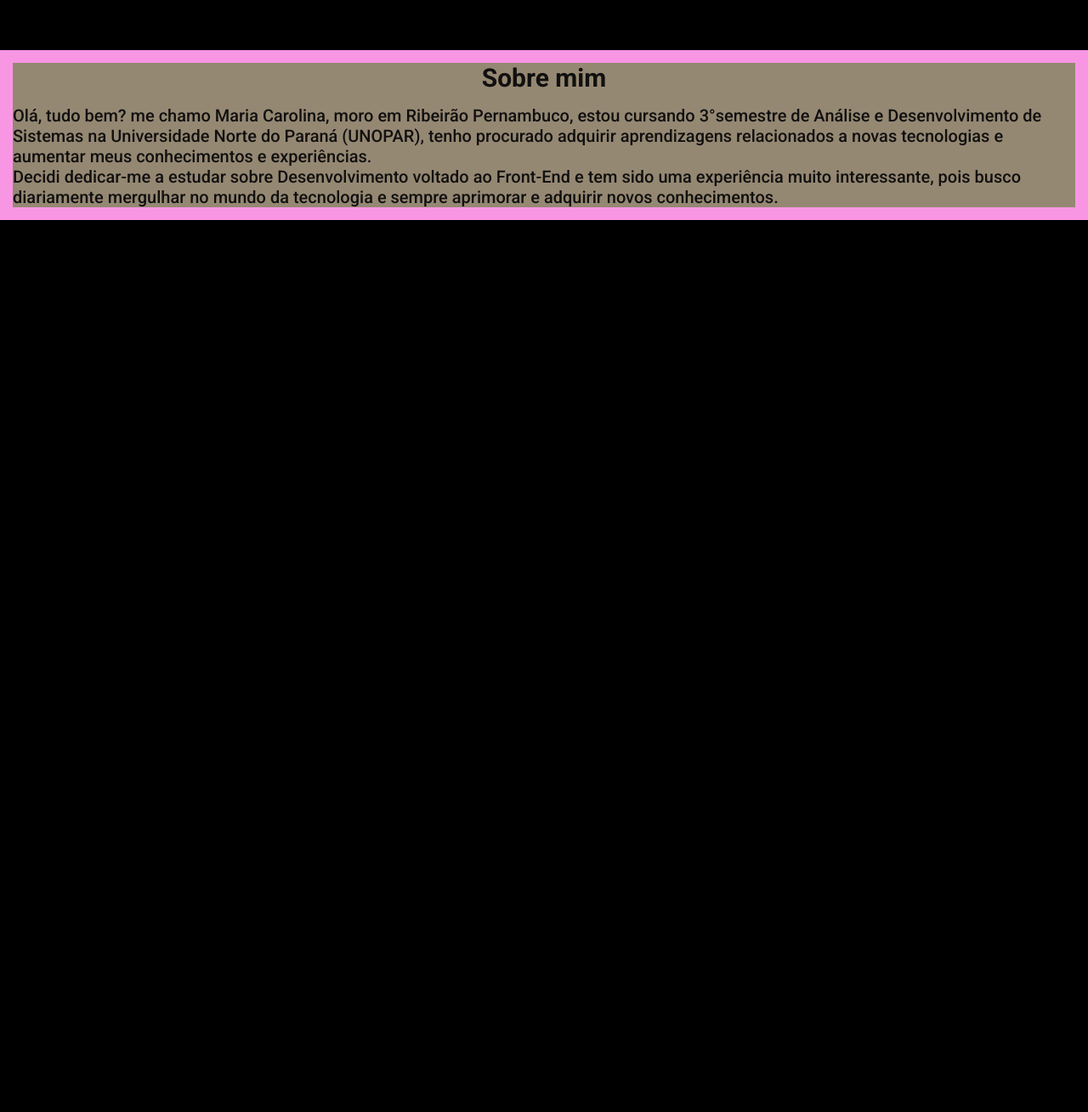
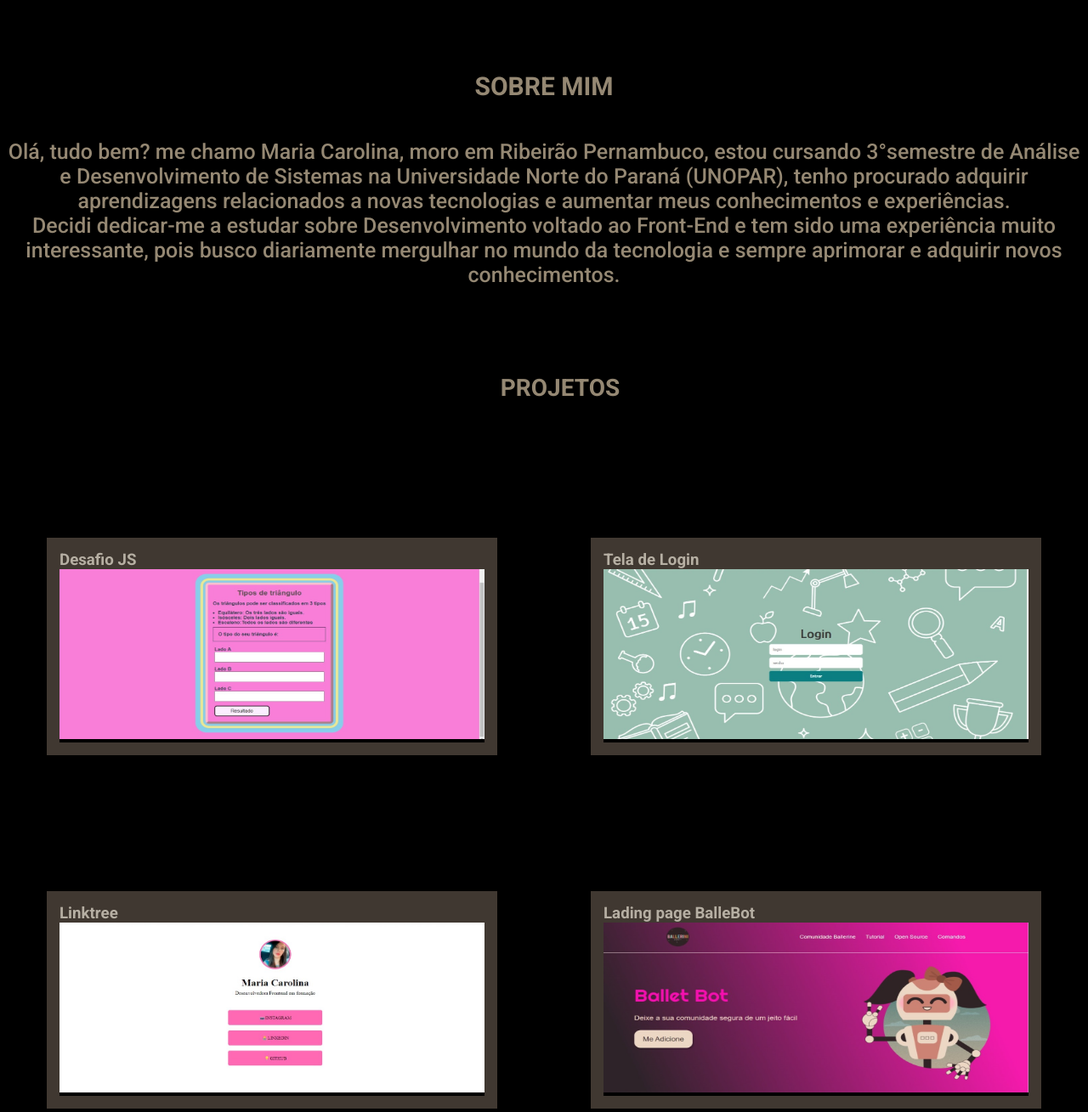
Before and after one commit to mariaccarolina/Portif-lio, a plain HTML site: page index.html in a window 1280 px wide. Shown: the part 640-1949 px from the top of the page at 85% size. Before the commit the page ends 899 px from the top, so only its background shows below. Drawn offline with Linux system fonts and the light colour scheme.

Commit message:
portifóli/projetos

```diff
--- a/index.html
+++ b/index.html
@@ -8,17 +8,19 @@
     <title>Meu portifólio pessoal</title>
 </head>
 <body>
+    <!-----Itens de navegação------->
     <header id="box-inicio" class="header-container">
         <nav class="cabeçalho">
             <ul class="cabeçalho-header">
                 <li class="menu"><a class="link-menu" href="#box-sobre">Sobre</li></a>
-                <li class="menu"><a class="link-menu" href="#box-projetos">Projetos</li></a>
+                <li class="menu"><a class="link-menu" href="#project">Projetos</li></a>
                 <li class="menu"><a class="link-menu" href="#box-habilidades">Habilidades</li></a>
                 <li class="menu"><a class="link-menu" href="#box-contato">Contatos</li></a>
             </ul>
         </nav>
     </header>
     <main>
+        <!-------Sobre Mim------->
         <div  class="container-sobre">
         <div class="container1">
             <h1>Olá, eu sou Maria Carolina</h1>
@@ -32,12 +34,68 @@
     </div>
     </div>
     <section id="box-sobre" class="about-me">
-        <h2>Sobre mim</h2>
+        <h2 class="sobre">SOBRE MIM</h2>
         <div class="container-sobre">
         <p class="about">Olá, tudo bem? me chamo Maria Carolina, moro em Ribeirão Pernambuco, estou cursando 3°semestre de Análise e Desenvolvimento de Sistemas na Universidade Norte do Paraná (UNOPAR), tenho procurado adquirir aprendizagens relacionados a novas tecnologias e aumentar meus conhecimentos e experiências.
             <br> Decidi dedicar-me a estudar sobre Desenvolvimento voltado ao Front-End e tem sido uma experiência muito interessante, pois busco diariamente mergulhar no mundo da tecnologia e sempre aprimorar e adquirir novos conhecimentos.</p>
         </div>
     </section>
+    <!-------Meus Projetos------->
+    <h2 id="project" class="section-projetos">PROJETOS</h2>
+    <div class="box-projetos">
+        <div class="box">
+            <div class="">
+                <h3 class="descricao">Desafio JS</h3>
+                <a href="https://mariaccarolina.github.io/TESTE-C3C-JS/index.html"><img src="./img/desafio.jpg.jpeg" height="200" width="500" alt="Imagem do projeto em HTML, CSS e JavaScript"> </a>
+            </div>
+        </div>
+
+        <div class="box">
+            <div>
+                <h3 class="descricao">Tela de Login </h3>
+                <a href="https://russo97.github.io/Tela-de-login/"> <img src="./img/login.jpg.jpeg" height="200" width="500" alt="Imagem da tela de login "> </a>
+            </div>
+        </div>
+</div>
+<section>
+    <div class="box-projetos">
+        <div class="box">
+            <div class="">
+                <h3 class="descricao">Linktree</h3>
+                <a href="https://mariaccarolina.github.io/Linktree/"><img src="./img/link.jpg" height="200" width="500" alt="Imagem do projeto em HTML, CSS e JavaScript"> </a>
+            </div>
+        </div>
+
+        <div class="box">
+            <div>
+                <h3 class="descricao">Lading page BalleBot</h3>
+                <a href="https://mariaccarolina.github.io/Landingpage-BalleBot/"> <img src="./img/ballebot.jpg" height="200" width="500" alt="Imagem da tela de login "> </a>
+            </div>
+        </div>
+</section>
+<section>
+    <div class="box-projetos">
+        <div class="box">
+            <div class="">
+                <h3 class="descricao">Desafio Codelândia- Spideman</h3>
+                <a href="https://mariaccarolina.github.io/spideman/"><img src="./img/spiderman.jpg" height="200" width="500" alt="Imagem do projeto em HTML, CSS e JavaScript"> </a>
+            </div>
+        </div>
+        <div class="box">
+            <div>
+                <h3 class="descricao">Lading page Digimon</h3>
+                <a href="https://mariaccarolina.github.io/Marketing-Criativo/"> <img src="./img/digimon.jpg" height="200" width="500" alt="Imagem da tela de login "> </a>
+            </div>
+        </div>
+</section>
+<!-------Habilidades--------->
+<section>
+    <h2>Habilidades</h2>
+    <img src="" alt="">
+    <img src="" alt="">
+    <img src="" alt="">
+    <img src="" alt="">
+</section>
     </main>
     <footer></footer>
 </body>
--- a/style.css
+++ b/style.css
@@ -68,7 +68,7 @@ button {
   text-transform: uppercase;
   letter-spacing: 2.5px;
   font-weight: bold;
-  color: #403831;
+  color: #181614;
   background-color: #f996e4;
   border: none;
   border-radius: 45px;
@@ -87,19 +87,57 @@ button:hover {
 button:active {
   transform: translateY(-1px);
 }
+.tema {
+  color: rgb(149, 136, 115);
+}
 .about-me {
   color: rgb(149, 136, 115);
 }
 .about-me {
-  background-color: rgb(149, 136, 115);
-  color: #11100f;
-  border: 15px solid #f996e4;
+  color: rgb(149, 136, 115);
   margin-top: 15vh;
   font-size: 20px;
   display: flex;
   flex-direction: column;
   align-items: center;
 }
+.sobre {
+  padding: 25px;
+}
 .about {
-  margin-top: 15px;
+  margin-top: 20px;
+  text-align: center;
+  font-size: 25px;
 }
+.section-projetos {
+  display: flex;
+  font-size: 28px;
+  margin-top: 8%;
+
+  margin-left: 46%;
+  align-items: center;
+  color: rgb(149, 136, 115);
+}
+.box-projetos {
+  display: flex;
+  justify-content: space-around;
+  color: #403831;
+  margin-top: 20vh;
+}
+.box {
+  border: 15px solid #403831;
+  display: flex;
+}
+.tema {
+  color: #403831;
+  align-items: center;
+  display: flex;
+  justify-content: center;
+  margin-top: 10vh;
+  font-weight: bolder;
+  font-size: 30px;
+}
+.descricao {
+  background-color: #403831;
+  color: rgb(182, 175, 163);
+}
```
Also changed, not shown: img/ballebot.jpg (added), img/desafio.jpg.jpeg (added), img/digimon.jpg (added), img/link.jpg (added), img/login.jpg.jpeg (added), img/spiderman.jpg (added).
